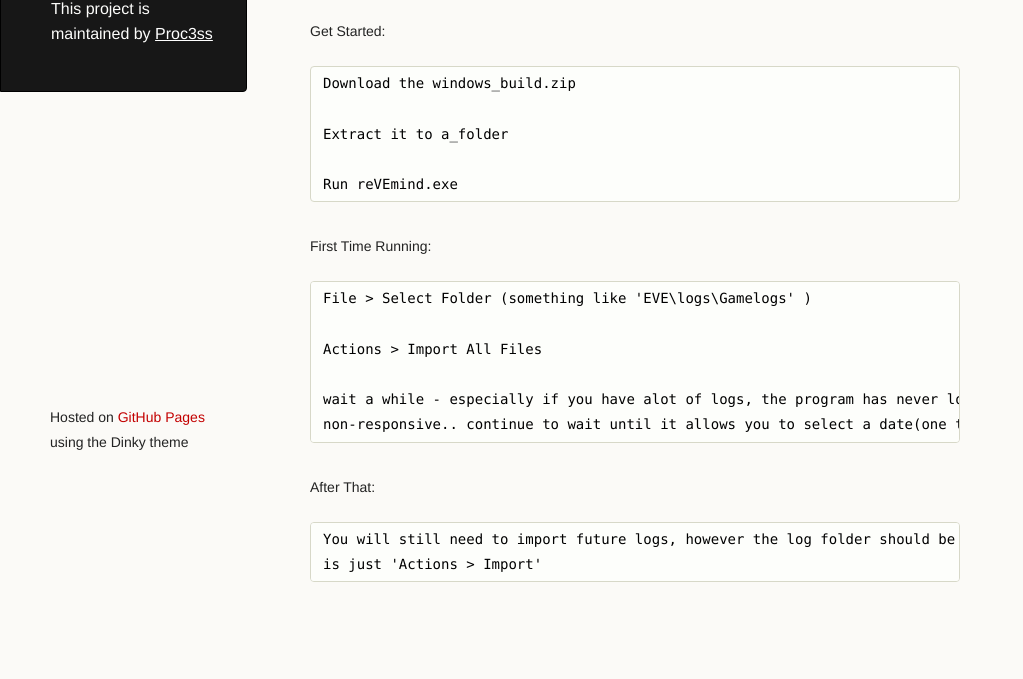
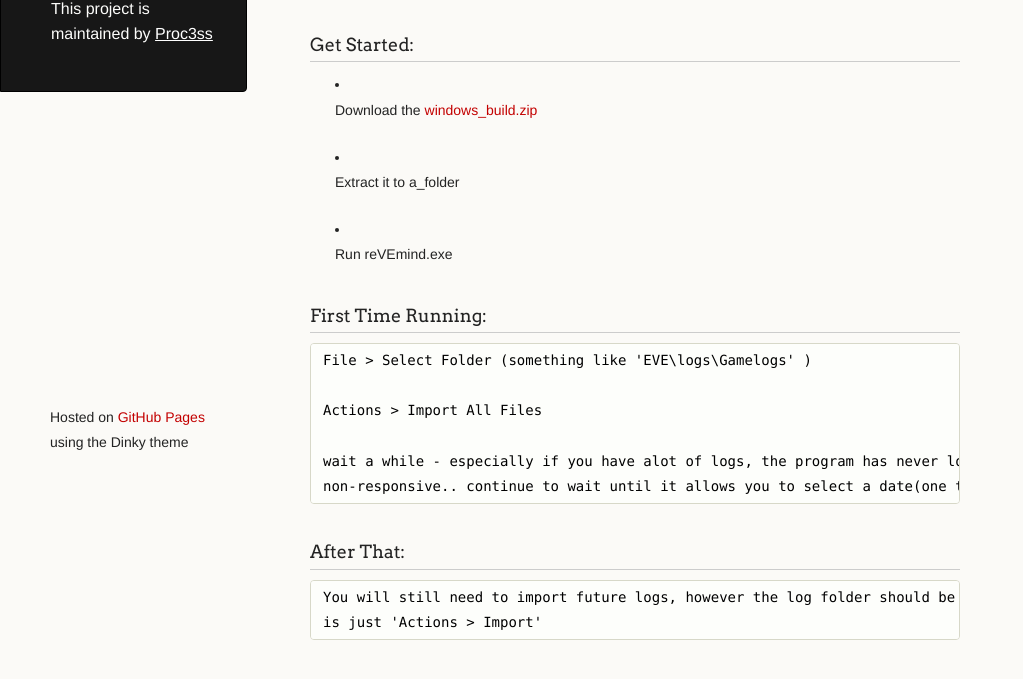
Before and after one commit to Proc3ss/reVEmind, a plain HTML site: page index.html in a window 1280 px wide. Shown: the part 313-992 px from the top of the page, without its empty margins (0-1023 px from the left). Drawn offline with Linux system fonts and the light colour scheme.

Commit message:
Create gh-pages branch via GitHub

```diff
--- a/index.html
+++ b/index.html
@@ -32,16 +32,15 @@
       <section>
         <p><img src="http://i.imgur.com/YPY3t1n.png" alt=""></p>
 
-<p>Get Started:</p>
+<h3>
+<a name="get-started" class="anchor" href="#get-started"><span class="octicon octicon-link"></span></a>Get Started:</h3>
 
-<pre><code>Download the windows_build.zip
-
-Extract it to a_folder
-
-Run reVEmind.exe
-</code></pre>
-
-<p>First Time Running:</p>
+<ul>
+<li><p>Download the <a href="https://github.com/Proc3ss/reVEmind/raw/master/windows_build.zip">windows_build.zip</a></p></li>
+<li><p>Extract it to a_folder</p></li>
+<li><p>Run reVEmind.exe</p></li>
+</ul><h3>
+<a name="first-time-running" class="anchor" href="#first-time-running"><span class="octicon octicon-link"></span></a>First Time Running:</h3>
 
 <pre><code>File &gt; Select Folder (something like 'EVE\logs\Gamelogs' )
 
@@ -51,7 +50,8 @@ wait a while - especially if you have alot of logs, the program has never locked
 non-responsive.. continue to wait until it allows you to select a date(one that has been imported)
 </code></pre>
 
-<p>After That:</p>
+<h3>
+<a name="after-that" class="anchor" href="#after-that"><span class="octicon octicon-link"></span></a>After That:</h3>
 
 <pre><code>You will still need to import future logs, however the log folder should be saved. So all you need to do next time
 is just 'Actions &gt; Import'
--- a/params.json
+++ b/params.json
@@ -1 +1 @@
-{"name":"Revemind","tagline":"Eve Log Analyzer","body":"\r\n![](http://i.imgur.com/YPY3t1n.png)\r\n\r\n  Get Started:\r\n\r\n\r\n    Download the windows_build.zip\r\n    \r\n    Extract it to a_folder\r\n    \r\n    Run reVEmind.exe\r\n  \r\n  \r\n  \r\n  First Time Running:\r\n  \r\n  \r\n    File > Select Folder (something like 'EVE\\logs\\Gamelogs' )\r\n    \r\n    Actions > Import All Files\r\n    \r\n    wait a while - especially if you have alot of logs, the program has never locked up on me here so if it beomes\r\n    non-responsive.. continue to wait until it allows you to select a date(one that has been imported)\r\n  \r\n  After That:\r\n  \r\n    You will still need to import future logs, however the log folder should be saved. So all you need to do next time\r\n    is just 'Actions > Import'\r\n    \r\n    \r\n\r\n\r\n\r\n  \r\n\r\n\r\n","google":"UA-49779848-1","note":"Don't delete this file! It's used internally to help with page regeneration."}
+{"name":"Revemind","tagline":"Eve Log Analyzer","body":"![](http://i.imgur.com/YPY3t1n.png)\r\n\r\n### Get Started:\r\n\r\n\r\n* Download the [windows_build.zip](https://github.com/Proc3ss/reVEmind/raw/master/windows_build.zip)\r\n    \r\n* Extract it to a_folder\r\n    \r\n* Run reVEmind.exe\r\n  \r\n  \r\n### First Time Running:\r\n  \r\n  \r\n    File > Select Folder (something like 'EVE\\logs\\Gamelogs' )\r\n    \r\n    Actions > Import All Files\r\n    \r\n    wait a while - especially if you have alot of logs, the program has never locked up on me here so if it beomes\r\n    non-responsive.. continue to wait until it allows you to select a date(one that has been imported)\r\n  \r\n###   After That:\r\n  \r\n    You will still need to import future logs, however the log folder should be saved. So all you need to do next time\r\n    is just 'Actions > Import'\r\n    \r\n    \r\n\r\n\r\n\r\n  \r\n\r\n\r\n","google":"UA-49779848-1","note":"Don't delete this file! It's used internally to help with page regeneration."}
```
